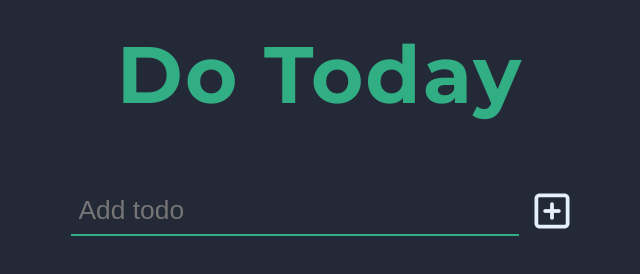
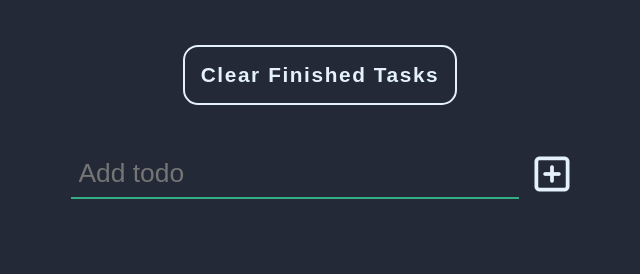
Before and after one commit to isaacruiz0/DoToday, a website: page index.html in a window 1280 px wide. Shown: the whole page, without its empty margins (320-960 px from the left). Drawn offline with Linux system fonts and the light colour scheme.

Commit message:
added comments through out code and started the clear finished tasks feature

```diff
--- a/app.js
+++ b/app.js
@@ -1,38 +1,57 @@
 let addItemForm = document.querySelector('form');
-let items = document.querySelector('li');
+let clearItems = document.querySelector('.clearFinishedTasks');
 
-const handleSubmitForm = (e) => {
-    e.preventDefault();
-    let addItemInput = document.querySelector('#addItemInput').value;
-    if (addItemInput != ''){
-        addTodo(addItemInput);
-    }
-    addItemInput.value = '';
-    addItemForm.reset()
-};
 
-addItemForm.addEventListener('submit',handleSubmitForm);
+console.log(clearItems)
+
+const handleClearItems = () => {
+    // This grabs all the items we will be looping through
+    let items = document.querySelector('li');
+    console.log(items)
+}
+// This will remove all items that have been completed
+clearItems.addEventListener('click',handleClearItems)
 
 function addTodo(todo) {
+    // Grabs ul to append li to
     let ul = document.querySelector('ul');
+    // creates a new li to append to ul
     let li = document.createElement('li');
 
+    // This is setting the value of of a future css background color value
     let bgColor = "#32ae85"
     li.addEventListener('click',(e) => {
+        // Sets color in css
         li.style.color = bgColor
+
+        // This grabs the bullet point button
         let button = li.childNodes[1]
+        // This sets the the button to the greenish color once it is clicked
         button.style.backgroundColor = bgColor
-        console.log(li.childNodes)
         setTimeout(()=>li.style.textDecoration = 'line-through',350)
     })
 
+    // This adds more html details to the li when it is created
     li.innerHTML = `
     <button></button>
     <span>${todo}</span>
     `;
     li.classList.add('todo-list-item');
     ul.appendChild(li);
-    console.log(items)
 };
 
-console.log(items)
+
+// This will handle what happens after text is submitted
+const handleSubmitForm = (e) => {
+    e.preventDefault();
+    // This gets the value of the input
+    let addItemInput = document.querySelector('#addItemInput').value;
+    // If the input is not blank then it will be added and displayed
+    if (addItemInput !== ''){
+        addTodo(addItemInput);
+    }
+    // This resets the input to blank when after submitted
+    addItemForm.reset()
+};
+
+addItemForm.addEventListener('submit',handleSubmitForm);
--- a/index.html
+++ b/index.html
@@ -11,7 +11,10 @@
     <title>Do Today</title>
 </head>
 <body>
-    <h1>Do Today</h1>
+    <!-- <h1>Do Today</h1>  -->
+    <div class="clearContainer">
+        <button class="clearFinishedTasks">Clear Finished Tasks</button>
+    </div>
     <form>
         <input type="text" id="addItemInput" autocomplete="off" placeholder="Add todo">
         <button type="submit">
--- a/styles/style.scss
+++ b/styles/style.scss
@@ -22,15 +22,33 @@ body{
     flex-direction: column;
     align-items: center;
 
-    h1{
-        color: $secondary-text-color;
-        text-align: left;
-        padding: 2% 0 5%;
-        font-size: 5rem;
-        letter-spacing: .125rem;
-        @media screen and (max-width: 415px){
-            font-size: 2.8rem;
-            padding: 7% 7% 0;
+   .clearContainer{
+        display: flex;
+        justify-content: center;
+        width: 100%;
+        background-color: transparent;
+        padding: 3.5%;
+
+        .clearFinishedTasks{
+            background-color: transparent;
+            border: solid 2px $primary-text-color;
+            padding: 1rem;
+            color: $primary-text-color;
+            font-size: 1.3rem;
+            letter-spacing: .1rem;
+            border-radius: 15px;
+            font-weight: 600;
+            cursor: pointer;
+            transition: ease-in-out .2s;
+
+
+            &:hover{
+                color: $secondary-text-color;
+                border: solid 2px currentColor;
+            }
+            @media screen and (max-width: 415px){
+                font-size: 1.25rem;
+            }
         }
     }
     form{
@@ -139,4 +157,5 @@ body{
             }
         }
     }
+
 }
```
Also changed, not shown: styles/style.css, 1 other file.
